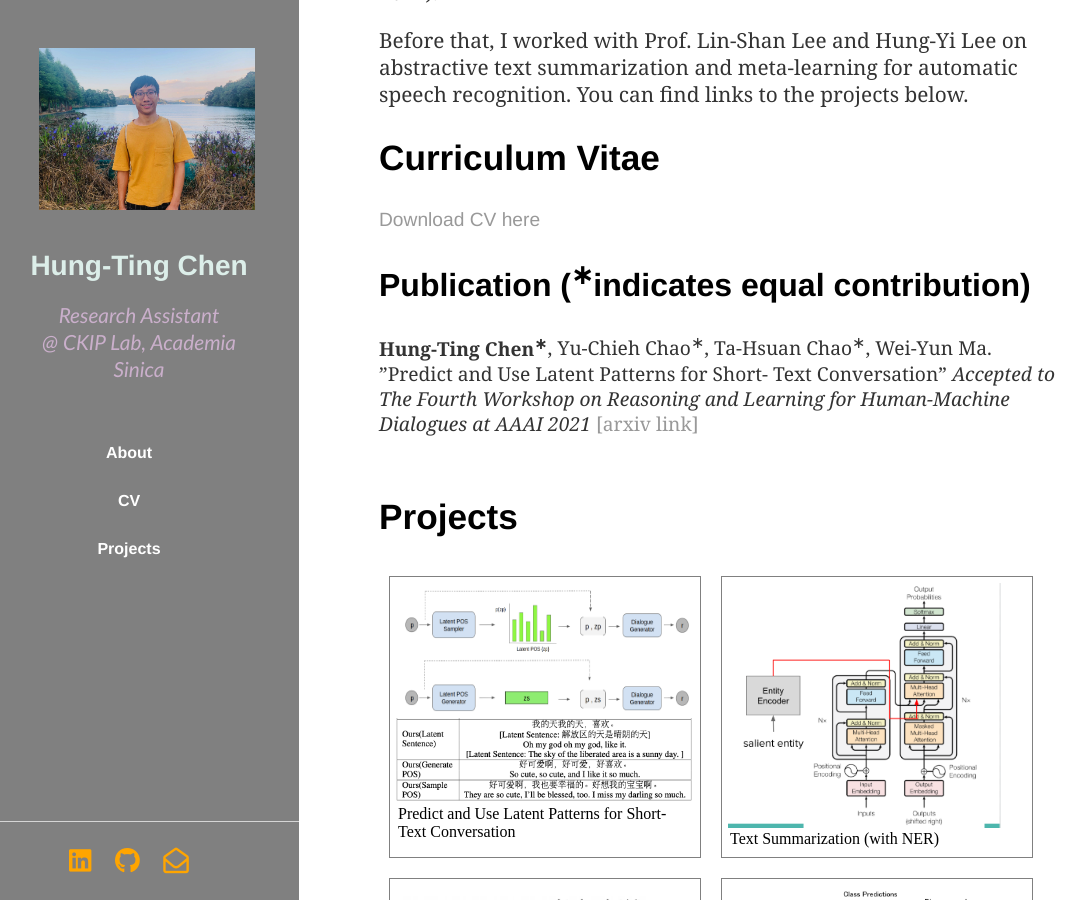
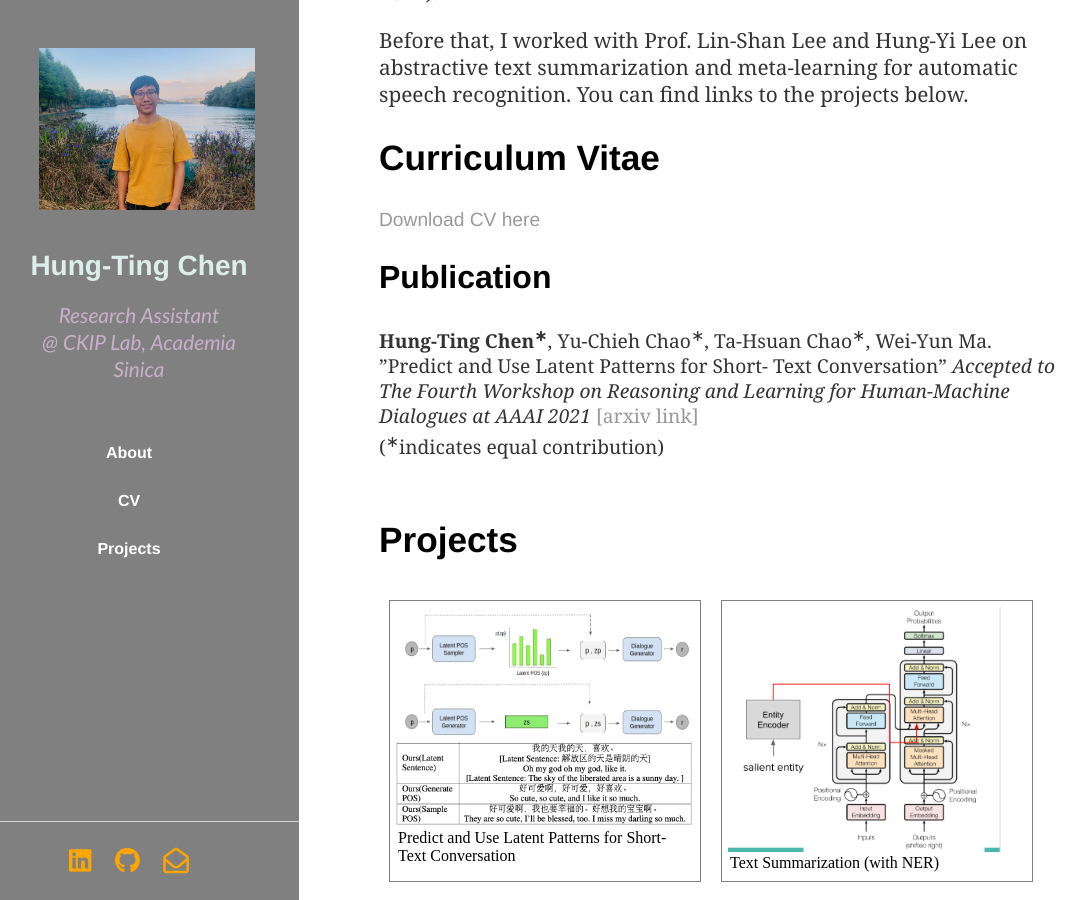
Before and after one commit to timchen0618/timchen0618.github.io, a Jekyll site: the page index.html, which Jekyll copies as it is, in a window 1280 px wide and 900 px high, scrolled down 459 px. Shown: the whole window, without its empty margins (21-1107 px from the left). Built offline with Jekyll 4.4.1, drawn with Linux system fonts in a browser that asks for light colours; nearby versions of some CDN libraries.

```diff
--- a/index.html
+++ b/index.html
@@ -85,12 +85,12 @@
                         <span class="obfuscate">youremailaddress@email.com</span>
                         </address> -->
 
-                        <h2>Publication <small>(<sup>∗</sup>indicates equal contribution)</small></h2>
+                        <h2>Publication</h2>
 
                         <!-- <p><strong>Predict and Use Latent Patterns for Short-Text Conversation</strong> </br> Hung-Ting Chen, Yu-Chieh Chao, Ta-Hsuan Chao, Wei-Yun Ma  </br> <a href="https://arxiv.org/abs/2010.13982">[arxiv.org/abs/2010.13982]</a>
                         </p> -->
 
-                        <p> <strong>Hung-Ting Chen<sup>∗</sup></strong>, Yu-Chieh Chao<sup>∗</sup>, Ta-Hsuan Chao<sup>∗</sup>, Wei-Yun Ma. ”Predict and Use Latent Patterns for Short- Text Conversation” <i> Accepted to The Fourth Workshop on Reasoning and Learning for Human-Machine Dialogues at AAAI 2021 </i> <a href="https://arxiv.org/abs/2010.13982">[arxiv link]</a> </p>
+                        <p> <strong>Hung-Ting Chen<sup>∗</sup></strong>, Yu-Chieh Chao<sup>∗</sup>, Ta-Hsuan Chao<sup>∗</sup>, Wei-Yun Ma. ”Predict and Use Latent Patterns for Short- Text Conversation” <i> Accepted to The Fourth Workshop on Reasoning and Learning for Human-Machine Dialogues at AAAI 2021 </i> <a href="https://arxiv.org/abs/2010.13982">[arxiv link]</a> <br>(<sup>∗</sup>indicates equal contribution)</p>
 
 
 
```
